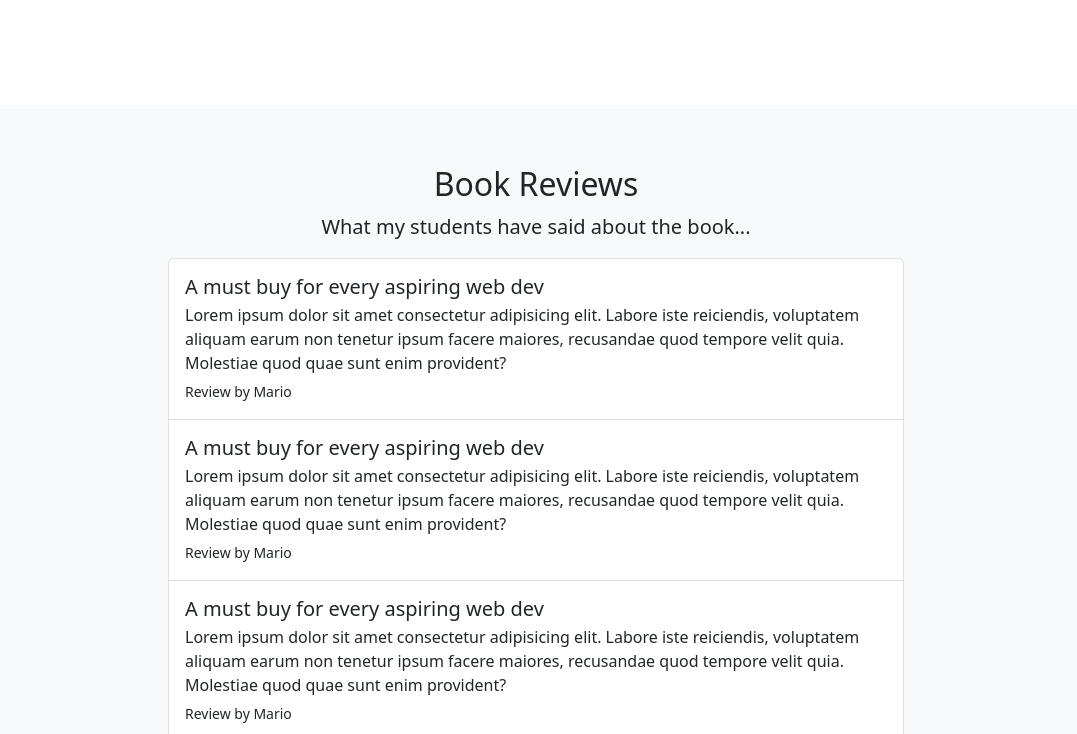
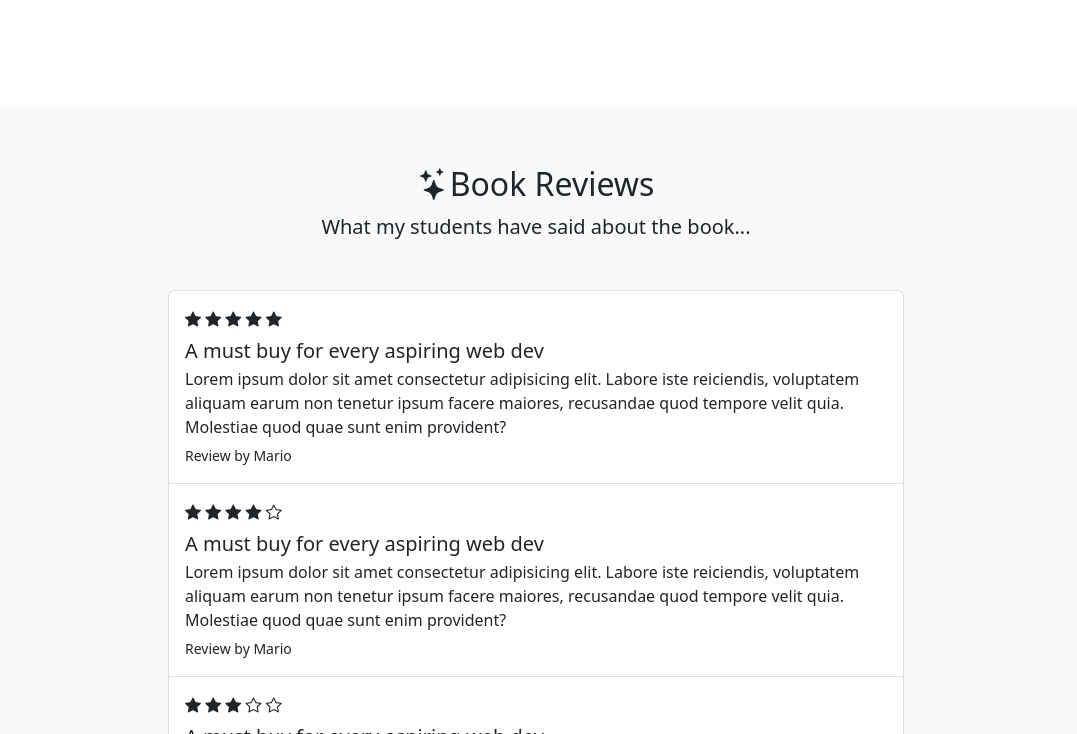
Before and after one commit to arunkumar09/Bootstrap5_2, a website: page index.html in a window 1280 px wide. Shown: the part 2066-2800 px from the top of the page, without its empty margins (104-1181 px from the left). Drawn offline with nearby package versions, Linux system fonts and the light colour scheme.

Commit message:
reviews icons

```diff
--- a/index.html
+++ b/index.html
@@ -11,6 +11,7 @@
       integrity="sha384-rbsA2VBKQhggwzxH7pPCaAqO46MgnOM80zW1RWuH61DGLwZJEdK2Kadq2F9CUG65"
       crossorigin="anonymous"
     />
+    <link rel="stylesheet" href="https://cdn.jsdelivr.net/npm/bootstrap-icons@1.10.2/font/bootstrap-icons.css">
     <title>Net Ninja - the book</title>
     <style>
       section {
@@ -23,7 +24,7 @@
     <nav class="navbar navbar-expand-lg navbar-light">
       <div class="container-fluid">
         <a class="navbar-brand" href="#intro">
-          <span class="fw-bold text-secondary"> Net Ninja Pro - the Book </span>
+          <span class="fw-bold text-secondary"> <i class="bi bi-book-half"></i>Net Ninja Pro - the Book </span>
         </a>
         <!-- toggle button for mobile nav -->
         <button
@@ -43,7 +44,7 @@
           class="collapse navbar-collapse justify-content-end align-center"
           id="main-nav"
         >
-          <ul class="navbar-nav me-auto mb-2 mb-lg-0">
+          <ul class="navbar-nav ml-auto mb-2 mb-lg-0">
             <li class="nav-item">
               <a class="nav-link" aria-current="page" href="#topics"
                 >About The Book</a
@@ -286,14 +287,21 @@
     <section id="reviews" class="bg-light">
       <div class="container-lg">
         <div class="text-center">
-          <h2>Book Reviews</h2>
+          <h2><i class="bi bi-stars"></i>Book Reviews</h2>
           <p class="lead">What my students have said about the book...</p>
         </div>
 
-        <div class="row justify-content-center">
+        <div class="row justify-content-center my-5">
           <div class="col-lg-8">
             <div class="list-group">
               <div class="list-group-item py-3">
+                <div class="pb-2">
+                    <i class="bi bi-star-fill"></i>
+                    <i class="bi bi-star-fill"></i>
+                    <i class="bi bi-star-fill"></i>
+                    <i class="bi bi-star-fill"></i>
+                    <i class="bi bi-star-fill"></i>
+                </div>
                 <h5 class="mb-1">A must buy for every aspiring web dev</h5>
                 <p class="mb-1">
                   Lorem ipsum dolor sit amet consectetur adipisicing elit.
@@ -305,6 +313,13 @@
               </div>
 
               <div class="list-group-item py-3">
+                <div class="pb-2">
+                    <i class="bi bi-star-fill"></i>
+                    <i class="bi bi-star-fill"></i>
+                    <i class="bi bi-star-fill"></i>
+                    <i class="bi bi-star-fill"></i>
+                    <i class="bi bi-star"></i>
+                </div>
                 <h5 class="mb-1">A must buy for every aspiring web dev</h5>
                 <p class="mb-1">
                   Lorem ipsum dolor sit amet consectetur adipisicing elit.
@@ -316,6 +331,13 @@
               </div>
 
               <div class="list-group-item py-3">
+                <div class="pb-2">
+                    <i class="bi bi-star-fill"></i>
+                    <i class="bi bi-star-fill"></i>
+                    <i class="bi bi-star-fill"></i>
+                    <i class="bi bi-star"></i>
+                    <i class="bi bi-star"></i>
+                </div>
                 <h5 class="mb-1">A must buy for every aspiring web dev</h5>
                 <p class="mb-1">
                   Lorem ipsum dolor sit amet consectetur adipisicing elit.
@@ -327,6 +349,13 @@
               </div>
 
               <div class="list-group-item py-3">
+                <div class="pb-2">
+                    <i class="bi bi-star-fill"></i>
+                    <i class="bi bi-star-fill"></i>
+                    <i class="bi bi-star-fill"></i>
+                    <i class="bi bi-star-fill"></i>
+                    <i class="bi bi-star-half"></i>
+                </div>
                 <h5 class="mb-1">A must buy for every aspiring web dev</h5>
                 <p class="mb-1">
                   Lorem ipsum dolor sit amet consectetur adipisicing elit.
```
